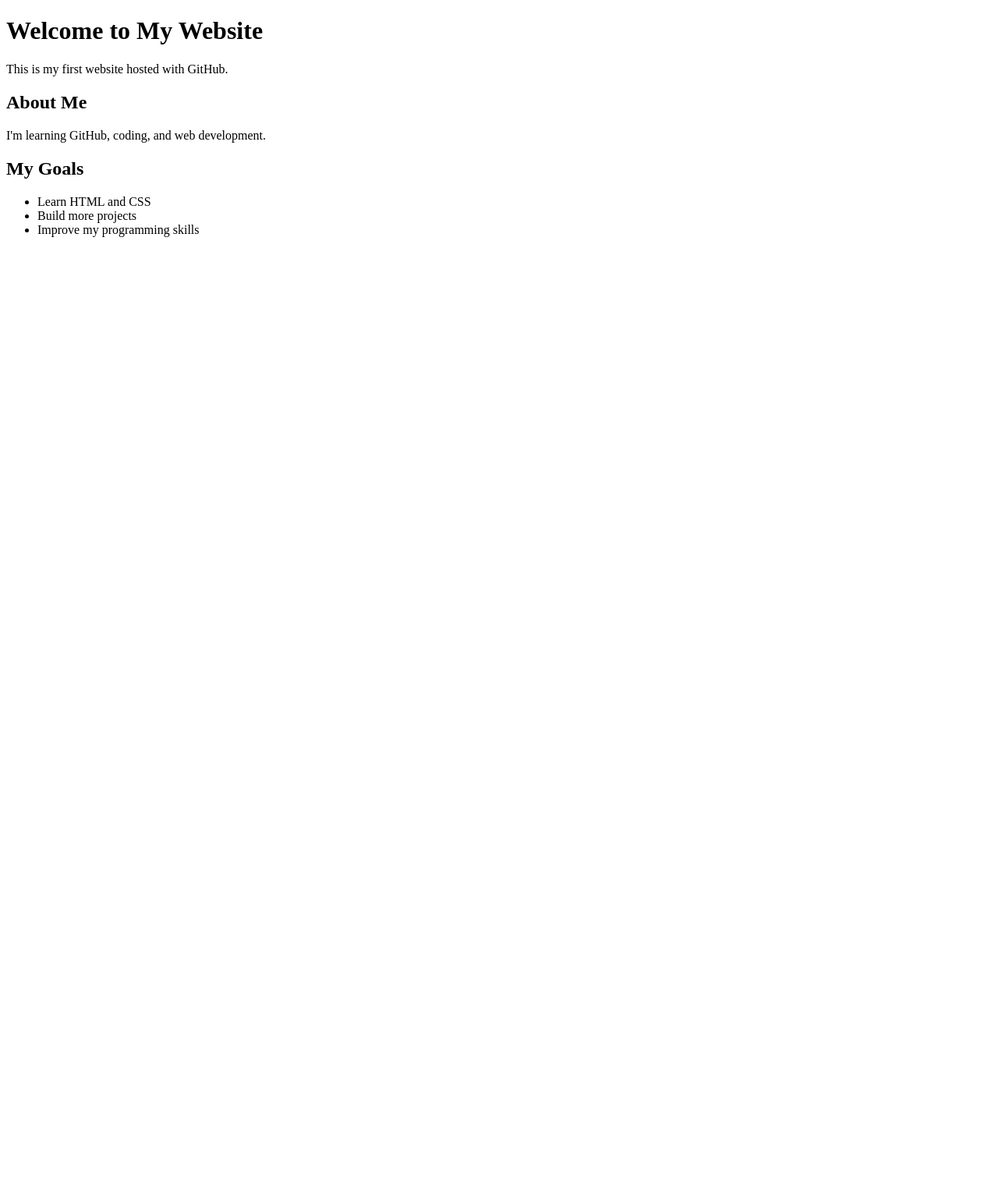
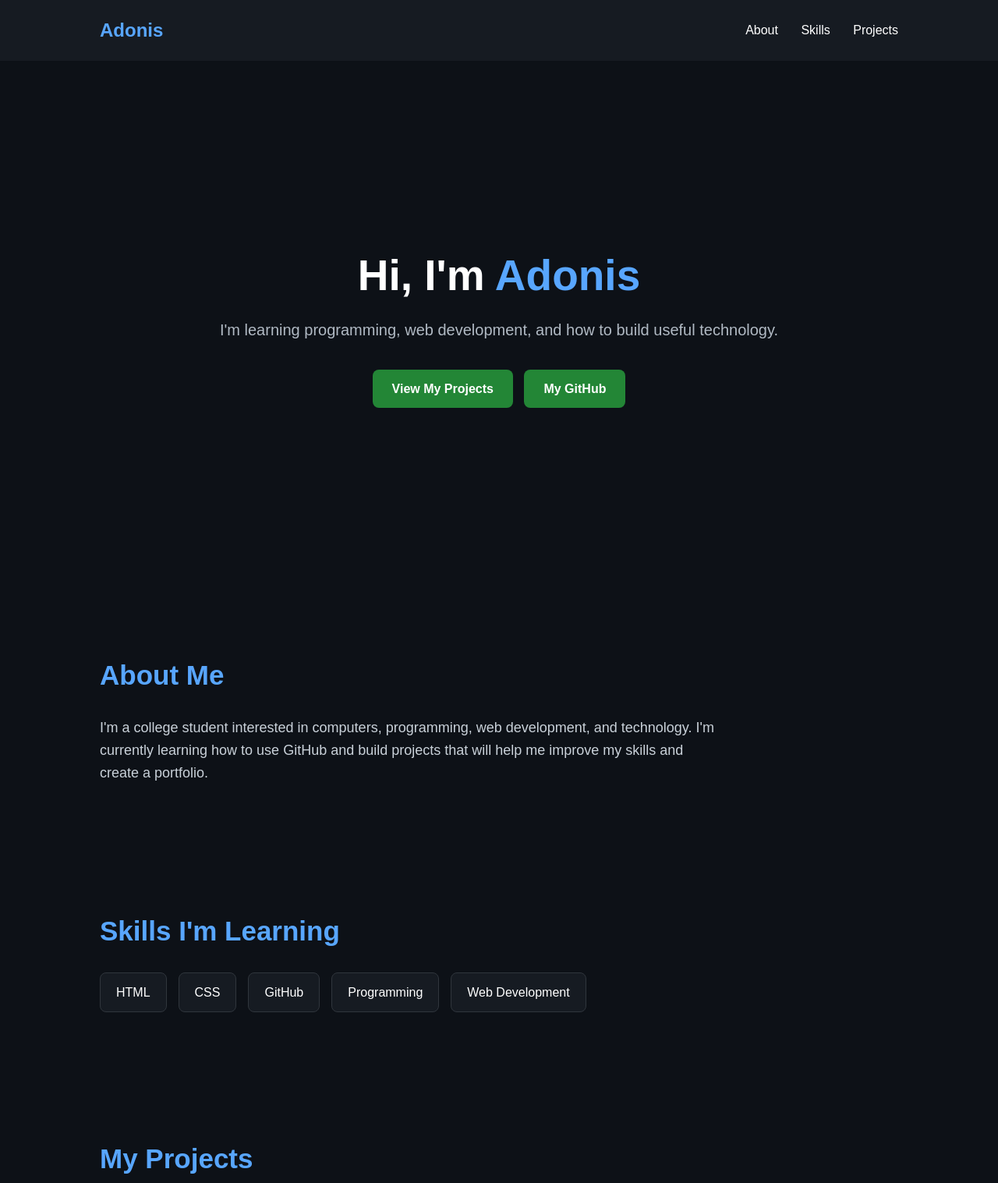
Before and after one commit to Adonis-maker/my-first-project, a plain HTML site: page index.html in a window 1280 px wide. Shown: the top 1517 px of the page at 78% size. Before the commit the page ends 800 px from the top, so only its background shows below. Drawn offline with Linux system fonts and the light colour scheme.

Commit message:
Update portfolio website design
Updated the HTML structure and styles for the portfolio page, including meta tags, navigation, hero section, and project listings.

```diff
--- a/index.html
+++ b/index.html
@@ -1,21 +1,283 @@
 <!DOCTYPE html>
-<html>
+<html lang="en">
 <head>
-    <title>My First Website</title>
+    <meta charset="UTF-8">
+    <meta name="viewport" content="width=device-width, initial-scale=1.0">
+
+    <title>Adonis | Portfolio</title>
+
+    <style>
+        * {
+            margin: 0;
+            padding: 0;
+            box-sizing: border-box;
+        }
+
+        html {
+            scroll-behavior: smooth;
+        }
+
+        body {
+            font-family: Arial, sans-serif;
+            background: #0d1117;
+            color: #ffffff;
+            line-height: 1.6;
+        }
+
+        nav {
+            display: flex;
+            justify-content: space-between;
+            align-items: center;
+            padding: 20px 10%;
+            background: #161b22;
+            position: sticky;
+            top: 0;
+        }
+
+        nav h2 {
+            color: #58a6ff;
+        }
+
+        nav a {
+            color: white;
+            text-decoration: none;
+            margin-left: 25px;
+        }
+
+        nav a:hover {
+            color: #58a6ff;
+        }
+
+        .hero {
+            min-height: 85vh;
+            display: flex;
+            flex-direction: column;
+            justify-content: center;
+            align-items: center;
+            text-align: center;
+            padding: 40px;
+        }
+
+        .hero h1 {
+            font-size: 55px;
+            margin-bottom: 10px;
+        }
+
+        .hero span {
+            color: #58a6ff;
+        }
+
+        .hero p {
+            font-size: 20px;
+            color: #b1bac4;
+            margin-bottom: 30px;
+        }
+
+        .button {
+            display: inline-block;
+            background: #238636;
+            color: white;
+            padding: 12px 25px;
+            border-radius: 8px;
+            text-decoration: none;
+            font-weight: bold;
+            margin: 5px;
+        }
+
+        .button:hover {
+            background: #2ea043;
+        }
+
+        section {
+            padding: 80px 10%;
+        }
+
+        section h2 {
+            font-size: 35px;
+            margin-bottom: 25px;
+            color: #58a6ff;
+        }
+
+        .about p {
+            max-width: 800px;
+            color: #c9d1d9;
+            font-size: 18px;
+        }
+
+        .skills-container {
+            display: flex;
+            flex-wrap: wrap;
+            gap: 15px;
+        }
+
+        .skill {
+            background: #161b22;
+            border: 1px solid #30363d;
+            padding: 12px 20px;
+            border-radius: 8px;
+        }
+
+        .projects-container {
+            display: grid;
+            grid-template-columns: repeat(auto-fit, minmax(250px, 1fr));
+            gap: 25px;
+        }
+
+        .project {
+            background: #161b22;
+            border: 1px solid #30363d;
+            border-radius: 12px;
+            padding: 25px;
+            transition: 0.3s;
+        }
+
+        .project:hover {
+            transform: translateY(-5px);
+            border-color: #58a6ff;
+        }
+
+        .project h3 {
+            margin-bottom: 10px;
+        }
+
+        .project p {
+            color: #b1bac4;
+        }
+
+        footer {
+            text-align: center;
+            padding: 30px;
+            background: #161b22;
+            color: #8b949e;
+        }
+
+        @media (max-width: 600px) {
+            nav {
+                flex-direction: column;
+            }
+
+            nav div {
+                margin-top: 10px;
+            }
+
+            nav a {
+                margin: 0 8px;
+            }
+
+            .hero h1 {
+                font-size: 38px;
+            }
+        }
+    </style>
 </head>
+
 <body>
-    <h1>Welcome to My Website</h1>
 
-    <p>This is my first website hosted with GitHub.</p>
+    <nav>
+        <h2>Adonis</h2>
 
-    <h2>About Me</h2>
-    <p>I'm learning GitHub, coding, and web development.</p>
+        <div>
+            <a href="#about">About</a>
+            <a href="#skills">Skills</a>
+            <a href="#projects">Projects</a>
+        </div>
+    </nav>
 
-    <h2>My Goals</h2>
-    <ul>
-        <li>Learn HTML and CSS</li>
-        <li>Build more projects</li>
-        <li>Improve my programming skills</li>
-    </ul>
+    <div class="hero">
+
+        <h1>Hi, I'm <span>Adonis</span></h1>
+
+        <p>
+            I'm learning programming, web development,
+            and how to build useful technology.
+        </p>
+
+        <div>
+            <a class="button" href="#projects">View My Projects</a>
+
+            <a
+                class="button"
+                href="https://github.com/Adonis-maker"
+                target="_blank"
+            >
+                My GitHub
+            </a>
+        </div>
+
+    </div>
+
+    <section class="about" id="about">
+
+        <h2>About Me</h2>
+
+        <p>
+            I'm a college student interested in computers,
+            programming, web development, and technology.
+            I'm currently learning how to use GitHub and
+            build projects that will help me improve my skills
+            and create a portfolio.
+        </p>
+
+    </section>
+
+    <section id="skills">
+
+        <h2>Skills I'm Learning</h2>
+
+        <div class="skills-container">
+
+            <div class="skill">HTML</div>
+
+            <div class="skill">CSS</div>
+
+            <div class="skill">GitHub</div>
+
+            <div class="skill">Programming</div>
+
+            <div class="skill">Web Development</div>
+
+        </div>
+
+    </section>
+
+    <section id="projects">
+
+        <h2>My Projects</h2>
+
+        <div class="projects-container">
+
+            <div class="project">
+                <h3>My First Website</h3>
+
+                <p>
+                    My first website created using HTML,
+                    CSS, GitHub, and GitHub Pages.
+                </p>
+            </div>
+
+            <div class="project">
+                <h3>Future Project</h3>
+
+                <p>
+                    My next coding project will appear here.
+                </p>
+            </div>
+
+            <div class="project">
+                <h3>Future Project</h3>
+
+                <p>
+                    I'm continuing to learn and build new things.
+                </p>
+            </div>
+
+        </div>
+
+    </section>
+
+    <footer>
+        <p>Created by Adonis • 2026</p>
+    </footer>
+
 </body>
 </html>
```
